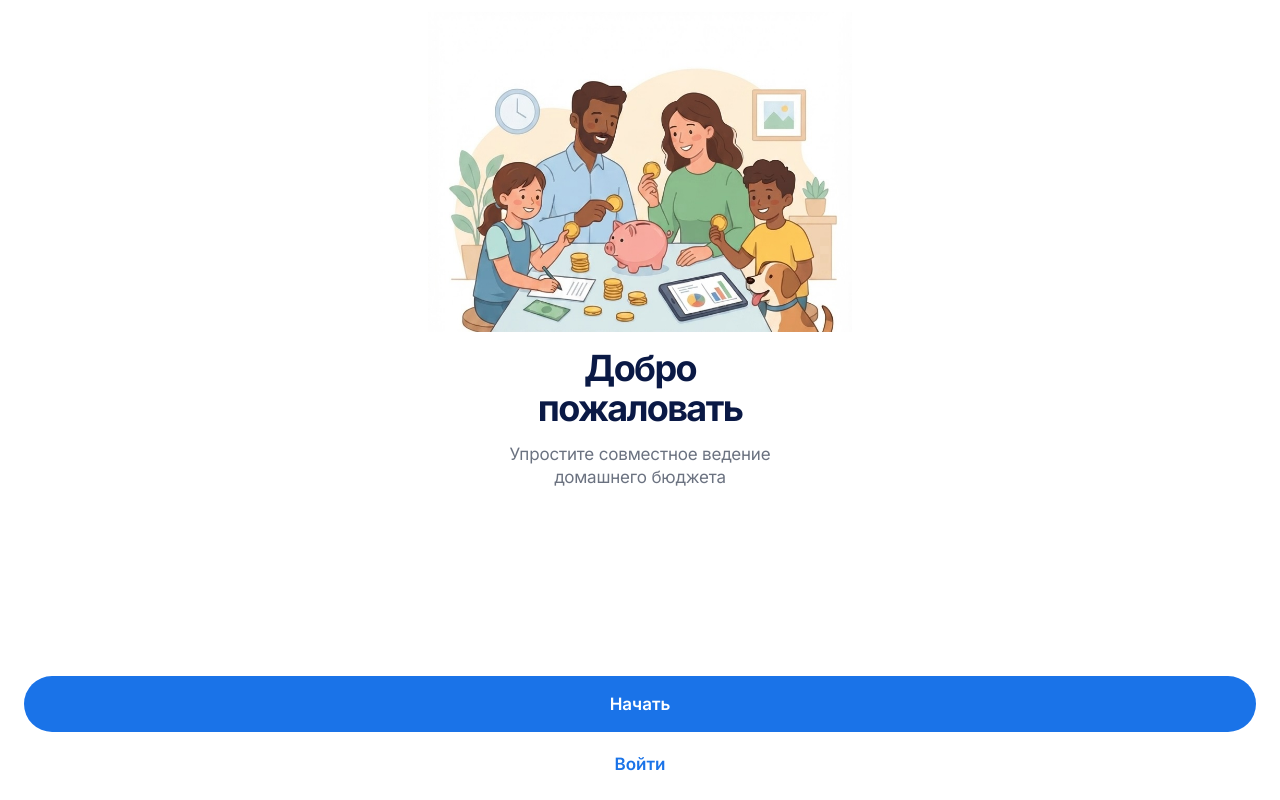
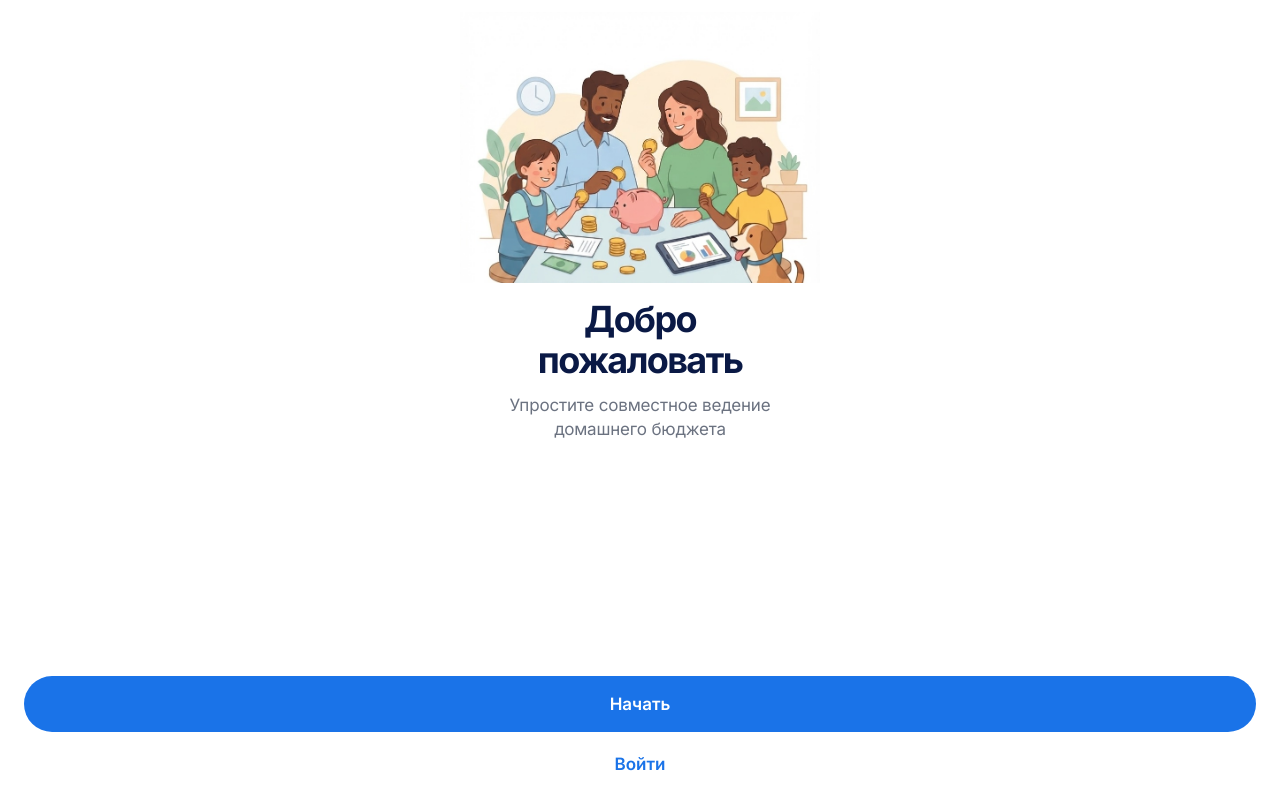
Before and after one commit to samusevvadim24-sys/fintrack, a Next.js app: page / in a window 1280 px wide. Built offline with nearby package versions, Linux system fonts and the light colour scheme.

Commit message:
Center welcome illustration and preserve intrinsic proportions

```diff
--- a/app/globals.css
+++ b/app/globals.css
@@ -8,12 +8,12 @@ body { min-height:100dvh; font-family:Inter,system-ui,-apple-system,BlinkMacSyst
 button { font:inherit; -webkit-tap-highlight-color:transparent; }
 .welcome-screen { width:100%; min-height:100dvh; overflow:hidden; background:var(--background); }
 .welcome-content { width:100%; min-height:100dvh; display:flex; flex-direction:column; padding:max(12px,env(safe-area-inset-top)) max(24px,env(safe-area-inset-right)) max(12px,env(safe-area-inset-bottom)) max(24px,env(safe-area-inset-left)); }
-.illustration-wrap { position:relative; width:100%; height:clamp(250px,40dvh,360px); flex:0 0 auto; display:flex; justify-content:center; align-items:center; overflow:hidden; }
-.illustration-wrap img { display:block; width:auto !important; height:auto !important; max-width:100%; max-height:100%; object-fit:contain; object-position:center; }
-.copy { position:relative; z-index:1; width:100%; flex:0 0 auto; text-align:center; padding:clamp(10px,2dvh,18px) 0 clamp(12px,2.5dvh,22px); background:var(--background); }
+.illustration-wrap { width:100%; flex:0 1 auto; min-height:0; display:flex; justify-content:center; align-items:center; overflow:hidden; padding:0; }
+.illustration-wrap img { display:block; width:min(100%,360px); height:auto; max-height:clamp(220px,48dvh,460px); object-fit:contain; object-position:center; }
+.copy { width:100%; flex:0 0 auto; text-align:center; padding:clamp(10px,2dvh,18px) 0 clamp(12px,2.5dvh,22px); }
 .copy h1 { margin:0 0 14px; color:var(--foreground); font-size:clamp(27px,8vw,36px); line-height:1.12; font-weight:700; letter-spacing:-.045em; }
 .copy p { margin:0; color:var(--muted); font-size:clamp(14px,4.2vw,17px); line-height:1.4; font-weight:400; letter-spacing:-.01em; }
-.actions { position:relative; z-index:1; width:100%; margin-top:auto; display:flex; flex-direction:column; gap:clamp(4px,1dvh,8px); flex:0 0 auto; background:var(--background); }
+.actions { width:100%; margin-top:auto; display:flex; flex-direction:column; gap:clamp(4px,1dvh,8px); flex:0 0 auto; }
 .primary-button,.secondary-button { width:100%; border:0; border-radius:999px; cursor:pointer; -webkit-user-select:none; user-select:none; touch-action:manipulation; transition:transform .15s ease,opacity .15s ease,background .15s ease; }
 .primary-button { min-height:clamp(46px,7dvh,56px); padding:0 20px; color:#fff; background:var(--primary); font-size:clamp(16px,4.2vw,17px); font-weight:600; }
 .secondary-button { min-height:clamp(38px,6dvh,48px); padding:0 20px; color:var(--primary); background:transparent; font-size:clamp(15px,4.2vw,17px); font-weight:600; }
```
